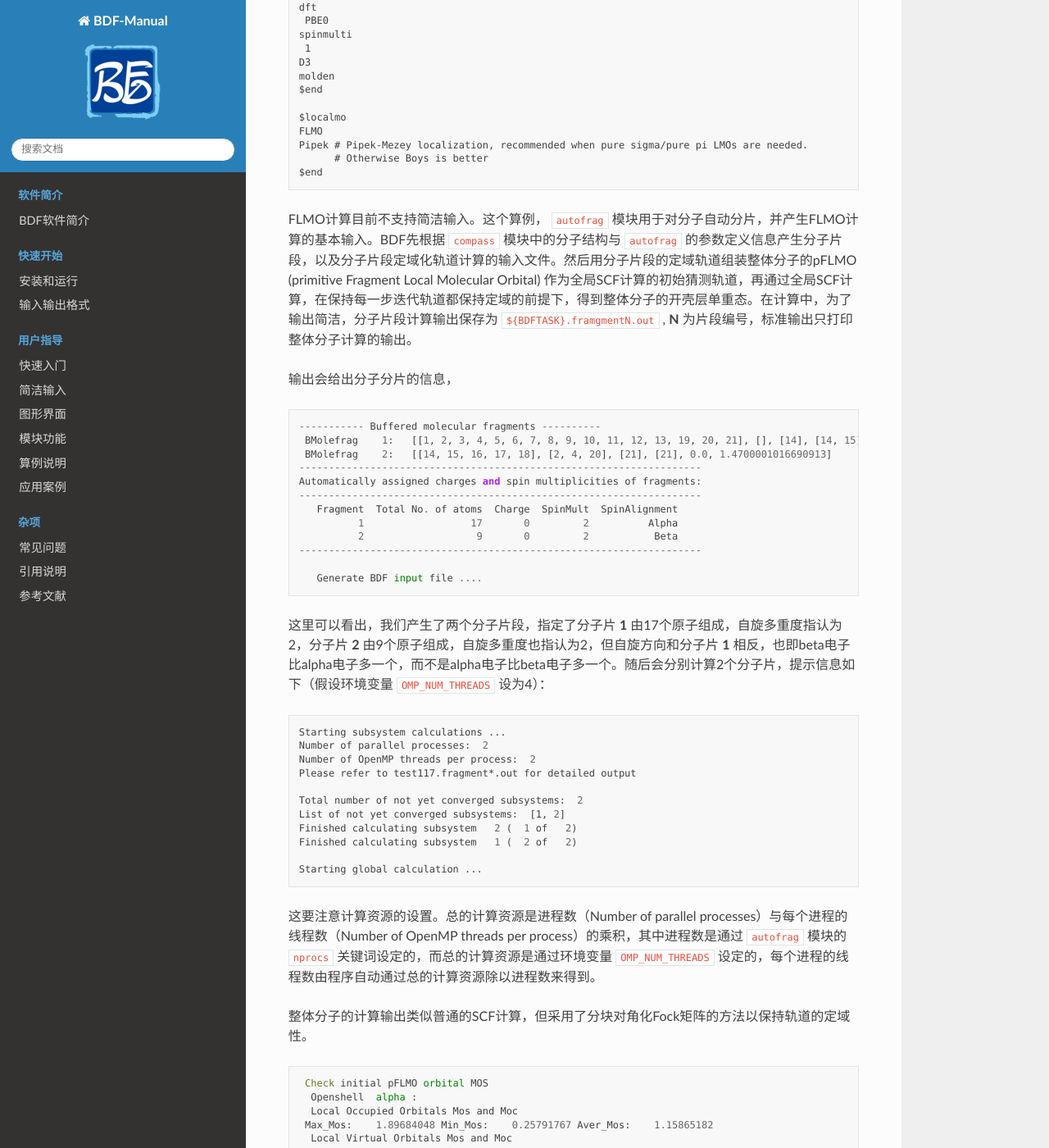
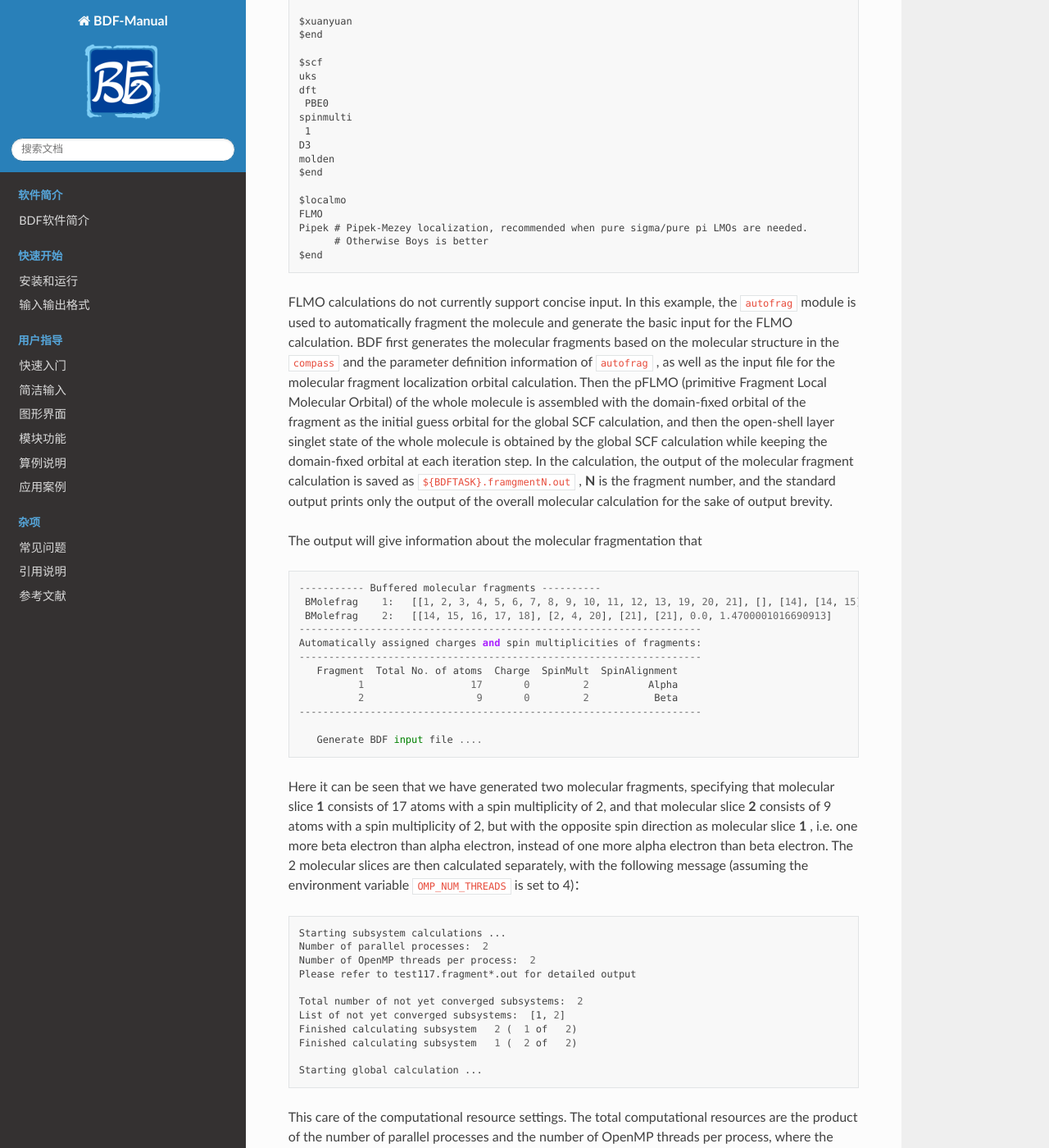
Before and after one commit to BDF-manual-maintenance/BDF-manual-en, a Sphinx documentation site: the page built from source/guide/FLMOMethod.rst, in a window 1280 px wide and 1400 px high, scrolled down 9170 px. Shown: the whole window at 82% size. Built offline with Sphinx 7.4.7 and the Read the Docs theme 2.0.0, drawn with Linux system fonts in a browser that asks for light colours; some of the changed text lies outside the part shown.

Commit message:
Update FLMOMethod.rst

```diff
--- a/source/guide/FLMOMethod.rst
+++ b/source/guide/FLMOMethod.rst
@@ -353,10 +353,10 @@ It can be seen that the Mos of the final FLMO does not change much compared with
 
 The above manual slicing method is tedious for molecules with complex structures, because not only the definition of each molecular slice needs to be given manually, but also the correspondence between the atomic number of each slice and the total system needs to be given in the ``&DATABASE`` domain. In contrast, a more convenient approach is to use the following automatic slicing method.
 
-利用FLMO计算开壳层单重态（自动分片）
+Calculation of open-shell-layer singlet states using FLMO (automatic binning)
 --------------------------------------------
 
-研究单分子磁体以及某些催化体系等，常遇到所谓反铁磁耦合的态，一般由两个自旋相反的电子以开壳层的形式占据在不同的原子中心（开壳层单重态），但也可能涉及多个单电子。BDF可以结合FLMO方法计算开壳层单重态。例如，下述算例采用FLMO方法计算一个含有Cu(II)和氮氧稳定自由基的体系的自旋破缺基态：
+The study of single-molecule magnets, as well as certain catalytic systems, etc., often encounters so-called antiferromagnetic coupled states, which generally consist of two electrons of opposite spin occupying different atomic centers in the form of open-shell layers (open-shell layer singlet states), but may also involve multiple single electrons.BDF can be combined with the FLMO method to calculate open-shell layer singlet states. For example, the following example uses the FLMO method to calculate the spin-broken ground state of a system containing Cu(II) and nitrogen-oxygen stabilized radicals.
 
 .. code-block::
 
@@ -424,9 +424,11 @@ The above manual slicing method is tedious for molecules with complex structures
         # Otherwise Boys is better
   $end
 
-FLMO计算目前不支持简洁输入。这个算例， ``autofrag`` 模块用于对分子自动分片，并产生FLMO计算的基本输入。BDF先根据 ``compass`` 模块中的分子结构与 ``autofrag`` 的参数定义信息产生分子片段，以及分子片段定域化轨道计算的输入文件。然后用分子片段的定域轨道组装整体分子的pFLMO (primitive Fragment Local Molecular Orbital) 作为全局SCF计算的初始猜测轨道，再通过全局SCF计算，在保持每一步迭代轨道都保持定域的前提下，得到整体分子的开壳层单重态。在计算中，为了输出简洁，分子片段计算输出保存为 ``${BDFTASK}.framgmentN.out`` , **N** 为片段编号，标准输出只打印整体分子计算的输出。
+FLMO calculations do not currently support concise input. In this example, the ``autofrag`` module is used to automatically fragment the molecule and generate the basic input for the FLMO calculation. BDF first generates the molecular fragments based on the molecular structure in the ``compass`` and the parameter definition information of ``autofrag`` , as well as the input file for the molecular fragment localization orbital calculation.
+Then the pFLMO (primitive Fragment Local Molecular Orbital) of the whole molecule is assembled with the domain-fixed orbital of the fragment as the initial guess orbital for the global SCF calculation, and then the open-shell layer singlet state of the whole molecule is obtained by the global SCF calculation while keeping the domain-fixed orbital at each iteration step. In the calculation, the output of the molecular fragment calculation
+is saved as ``${BDFTASK}.framgmentN.out`` , **N** is the fragment number, and the standard output prints only the output of the overall molecular calculation for the sake of output brevity.
 
-输出会给出分子分片的信息，
+The output will give information about the molecular fragmentation that
 
 .. code-block::
 
@@ -443,7 +445,8 @@ FLMO计算目前不支持简洁输入。这个算例， ``autofrag`` 模块用
 
     Generate BDF input file ....
 
-这里可以看出，我们产生了两个分子片段，指定了分子片 **1** 由17个原子组成，自旋多重度指认为2，分子片 **2** 由9个原子组成，自旋多重度也指认为2，但自旋方向和分子片 **1** 相反，也即beta电子比alpha电子多一个，而不是alpha电子比beta电子多一个。随后会分别计算2个分子片，提示信息如下（假设环境变量 ``OMP_NUM_THREADS`` 设为4）：
+Here it can be seen that we have generated two molecular fragments, specifying that molecular slice **1** consists of 17 atoms with a spin multiplicity of 2, and that molecular slice **2** consists of 9 atoms with a spin multiplicity of 2, but with the opposite spin direction as molecular slice **1** , i.e. one more beta electron than alpha electron, instead of one more alpha electron than beta electron.
+The 2 molecular slices are then calculated separately, with the following message (assuming the environment variable ``OMP_NUM_THREADS`` is set to 4)：
 
 .. code-block:: bdf
 
@@ -459,9 +462,10 @@ FLMO计算目前不支持简洁输入。这个算例， ``autofrag`` 模块用
 
   Starting global calculation ...
 
-这要注意计算资源的设置。总的计算资源是进程数（Number of parallel processes）与每个进程的线程数（Number of OpenMP threads per process）的乘积，其中进程数是通过 ``autofrag`` 模块的 ``nprocs`` 关键词设定的，而总的计算资源是通过环境变量 ``OMP_NUM_THREADS`` 设定的，每个进程的线程数由程序自动通过总的计算资源除以进程数来得到。
+This care of the computational resource settings. The total computational resources are the product of the number of parallel processes and the number of OpenMP threads per process, where the number of processes is set by the ``nprocs`` keyword of the ``autofrag`` module, and the total computational resources are This takes care of the computational resource settings.
+The total computational resources are the product of the number of parallel pset by the environment variable ``OMP_NUM_THREADS`` , and the number of threads per process is automatically obtained by dividing the total computational resources by the number of processes.
 
-整体分子的计算输出类似普通的SCF计算，但采用了分块对角化Fock矩阵的方法以保持轨道的定域性。
+The computational output of the overall numerator is similar to a normal SCF calculation, but with a chunked diagonalized Fock matrix to keep the orbit definite.
 
 .. code-block:: bdf
 
@@ -494,7 +498,7 @@ FLMO计算目前不支持简洁输入。这个算例， ``autofrag`` 模块用
    block norm :   8.589840290871769E-003
 
 
-迭代开始会给出轨道伸展 (**Mos**) 的信息， 数字越小，轨道定域性越好。SCF收敛后会再次打印 **Mos** 。 从布居分析的结果，
+The orbital stretch (**Mos**)  information is given at the beginning of the iteration, the smaller the number, the better the orbital fixity.  **Mos** is printed again after the SCF converges. From the results of the Bourget analysis,
 
 .. code-block:: bdf
 
```
